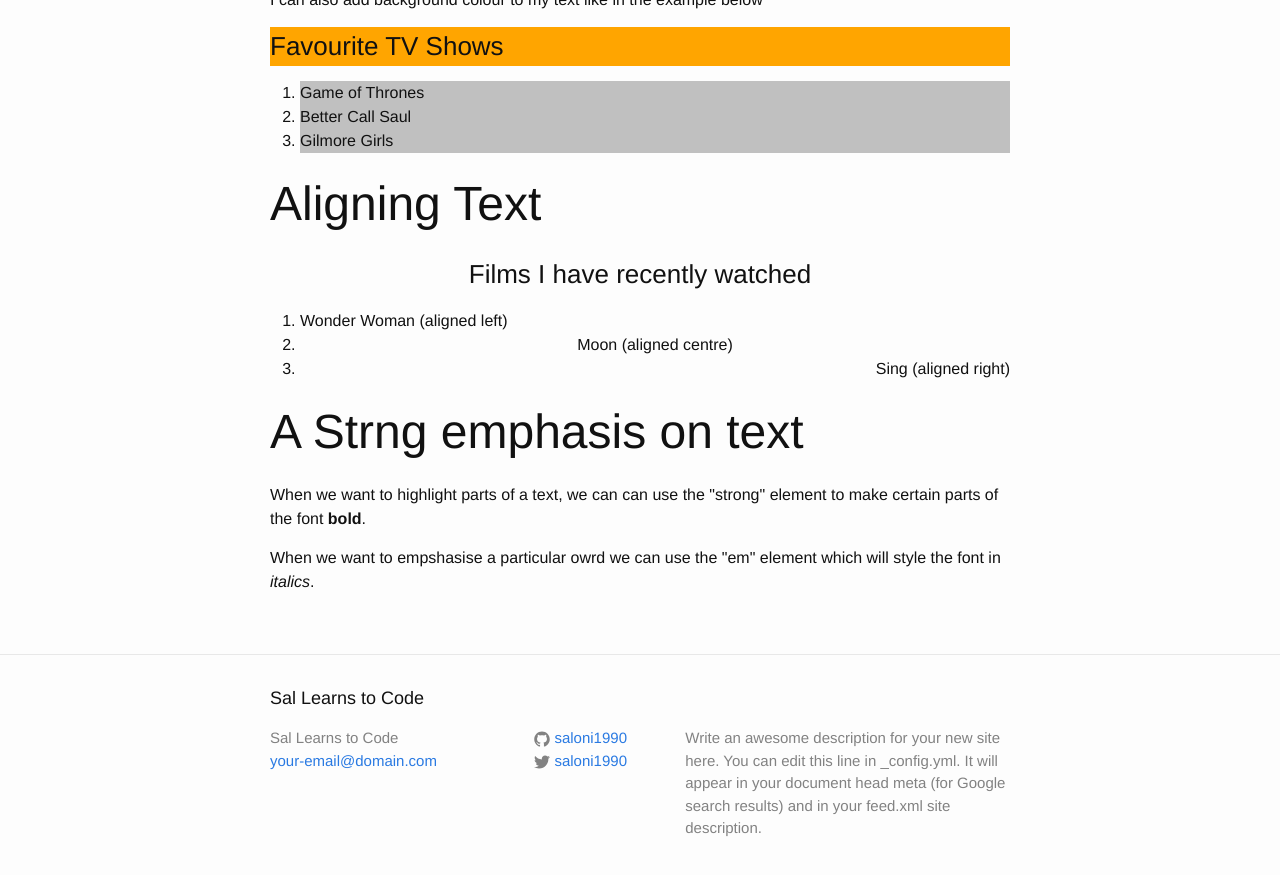
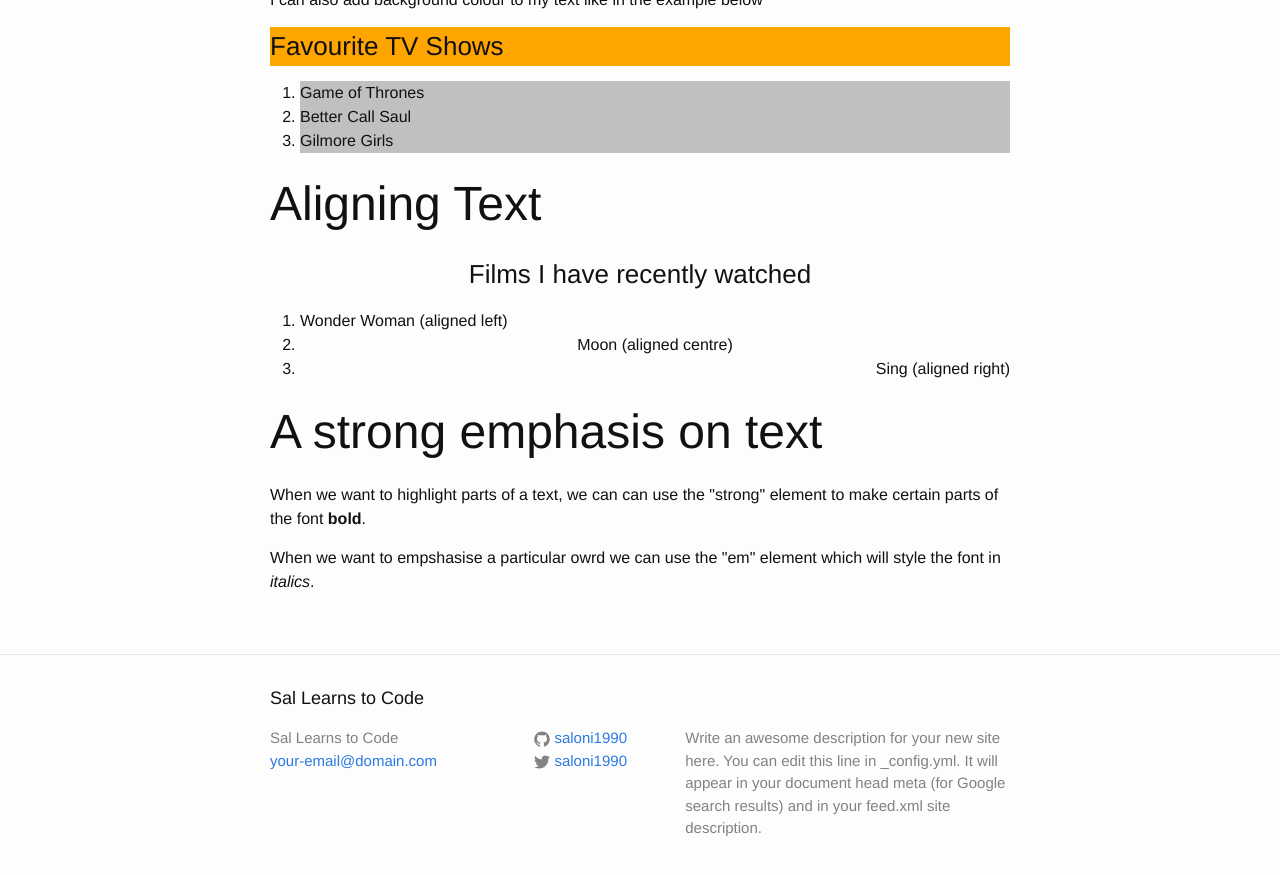
Before and after one commit to saloni1990/saloni1990.github.io, a Jekyll site: the page built from _posts/2017-06-18-Styling-the-Font.md, in a window 1280 px wide and 900 px high, scrolled down 977 px. Shown: the top 875 px of the window. Built offline with Jekyll 4.4.1, drawn with Linux system fonts in a browser that asks for light colours; our own code applies the rules of GitHub Pages for plain Markdown files.

Commit message:
Update 2017-06-18-Styling-the-Font.md

```diff
--- a/_posts/2017-06-18-Styling-the-Font.md
+++ b/_posts/2017-06-18-Styling-the-Font.md
@@ -33,7 +33,7 @@
 				<li style="text-align:center">Moon (aligned centre)</li>
 				<li style="text-align:right">Sing (aligned right)</li>
 			</ol>
-		<h1 style="font-size:48px">A Strng emphasis on text</h1>
+		<h1 style="font-size:48px">A strong emphasis on text</h1>
 		<p>When we want to highlight parts of a text, we can can use the "strong" element to make certain parts of the font <strong>bold</strong>. </p>
 		<p> When we want to empshasise a particular owrd we can use the "em" element which will style the font in <em>italics</em>.</p>
 	</body>
```
